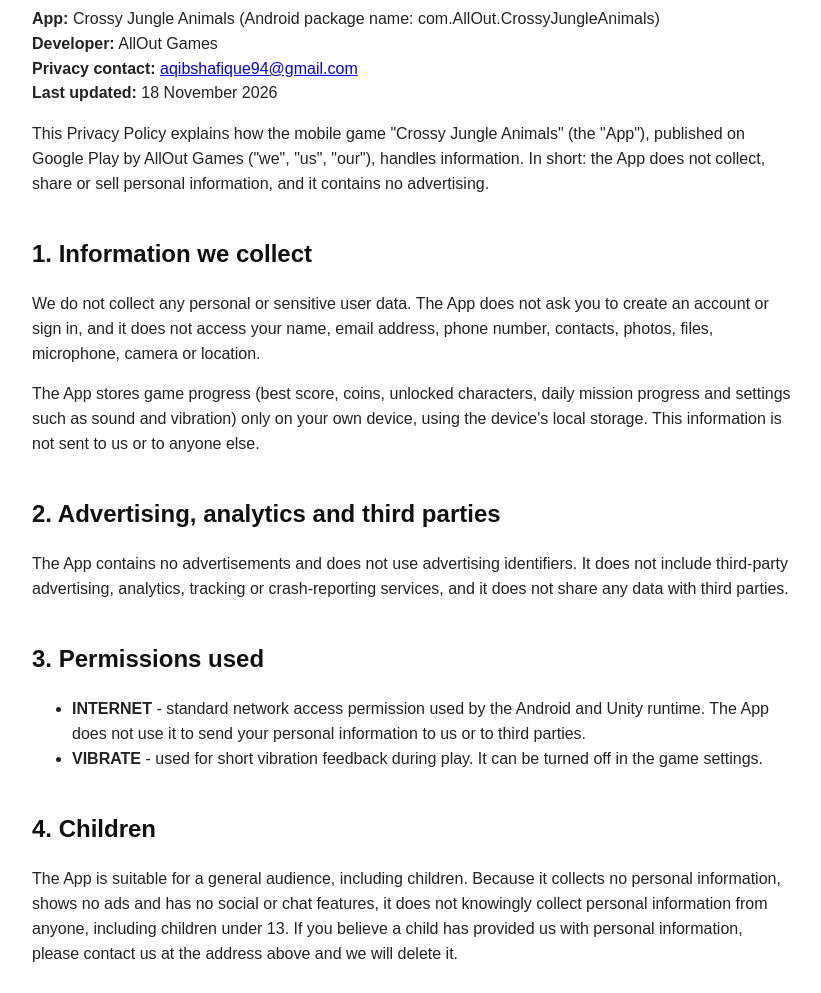
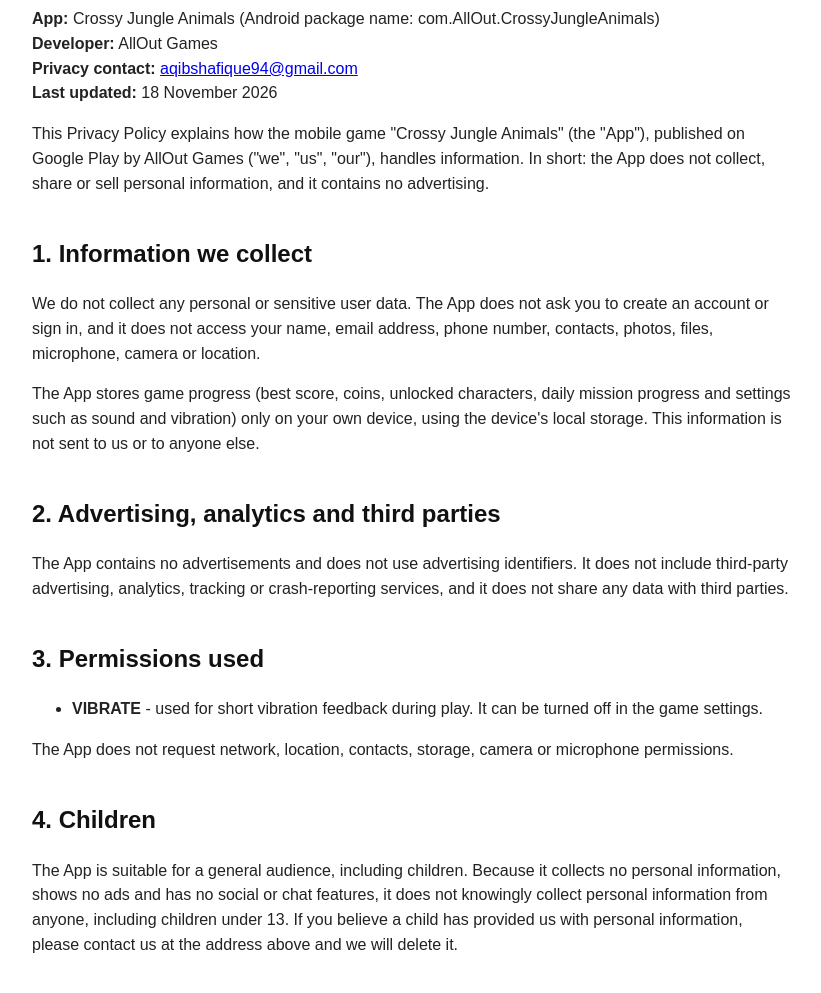
Before and after one commit to Aqib701/crossy-jungle-animals-privacy, a plain HTML site: page index.html in a window 1280 px wide. Shown: the part 96-1089 px from the top of the page, without its empty margins (228-1049 px from the left). Drawn offline with Linux system fonts and the light colour scheme.

Commit message:
Policy: only VIBRATE permission is used
Co-Authored-By: Claude Sonnet 5.5 <noreply@anthropic.com>

```diff
--- a/index.html
+++ b/index.html
@@ -24,9 +24,9 @@
 
 <h2>3. Permissions used</h2>
 <ul>
-<li><strong>INTERNET</strong> - standard network access permission used by the Android and Unity runtime. The App does not use it to send your personal information to us or to third parties.</li>
 <li><strong>VIBRATE</strong> - used for short vibration feedback during play. It can be turned off in the game settings.</li>
 </ul>
+<p>The App does not request network, location, contacts, storage, camera or microphone permissions.</p>
 
 <h2>4. Children</h2>
 <p>The App is suitable for a general audience, including children. Because it collects no personal information, shows no ads and has no social or chat features, it does not knowingly collect personal information from anyone, including children under 13. If you believe a child has provided us with personal information, please contact us at the address above and we will delete it.</p>
```
